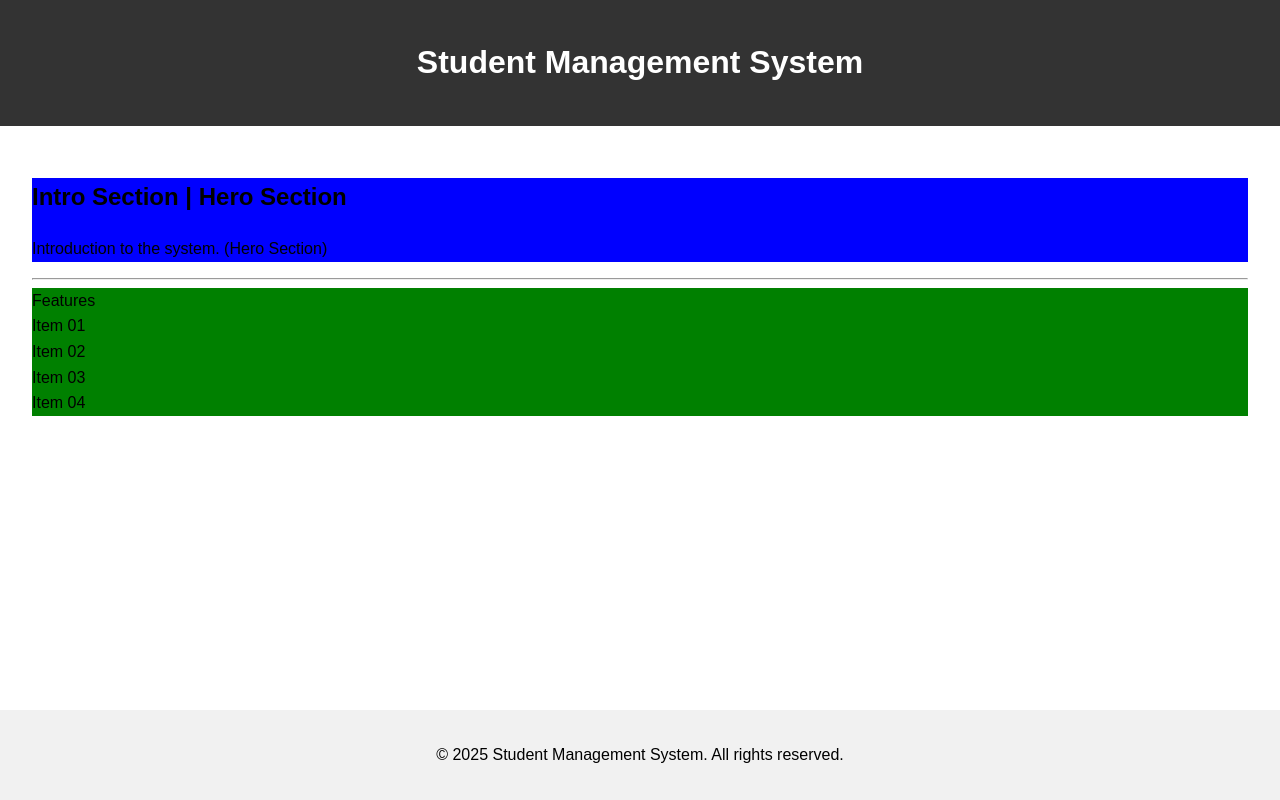
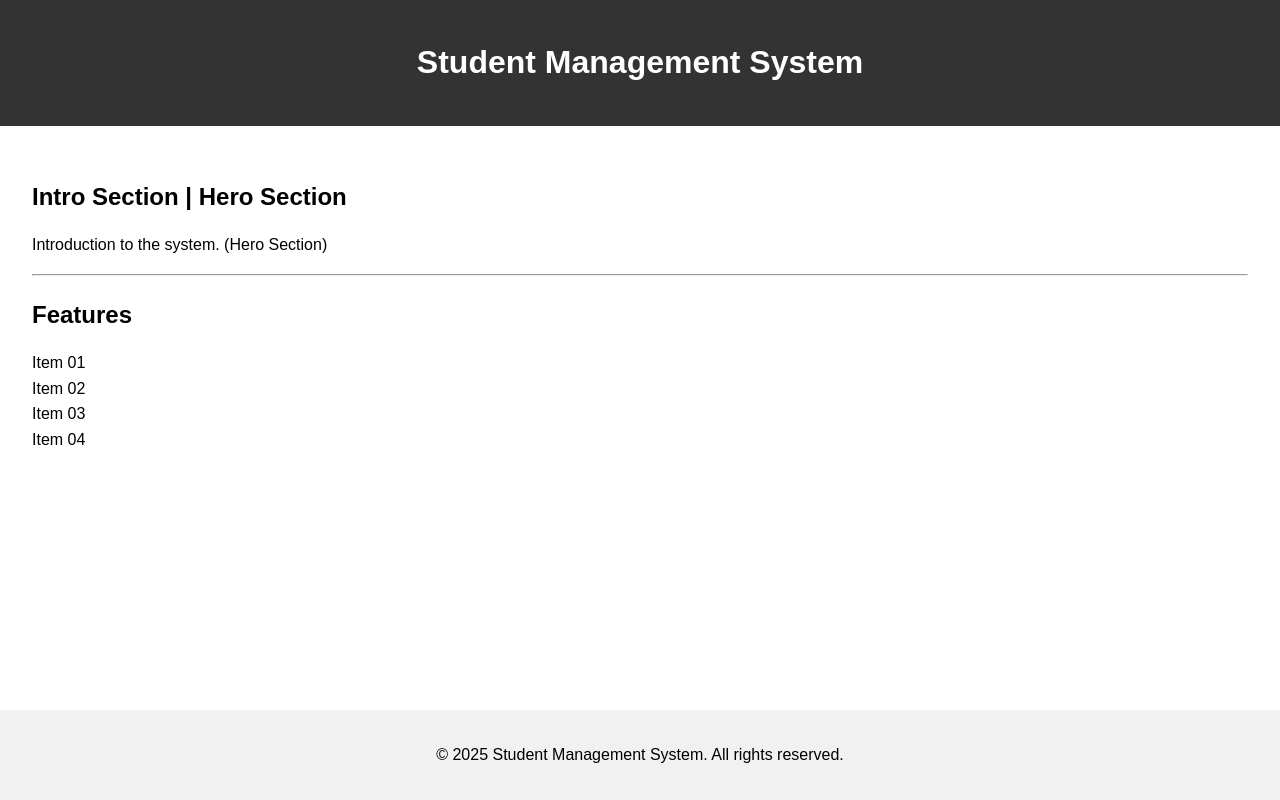
Before and after one commit to NightHawkNB/UGTA-react-frontend, a React (Vite) app: page / in a window 1280 px wide. Built offline with nearby package versions, Linux system fonts and the light colour scheme.

Commit message:
[UPDATE] Heading styles

```diff
--- a/src/App.css
+++ b/src/App.css
@@ -25,9 +25,14 @@ footer {
 }
 
 .intro-section {
-    background-color: blue;
+    /* background-color: blue; */
 }
 
 .feature-section {
-    background-color: green;
+    /* background-color: green; */
 }
+
+.section-heading {
+    font-size: 1.5rem;
+    margin-bottom: 1rem;
+}
--- a/src/App.jsx
+++ b/src/App.jsx
@@ -9,7 +9,7 @@ function App() {
 
       <main>
         <div className="intro-section">
-          <h2>Intro Section | Hero Section</h2>
+          <h2 className="section-heading">Intro Section | Hero Section</h2>
           <p>
             Introduction to the system. (Hero Section)
           </p>
@@ -18,7 +18,7 @@ function App() {
         <hr/>
 
         <div className="feature-section">
-          <div className="section-heading">Features</div>
+          <h2 className="section-heading">Features</h2>
 
           <div className="feature-grid">
             <div className="feature-item">Item 01</div>
```
